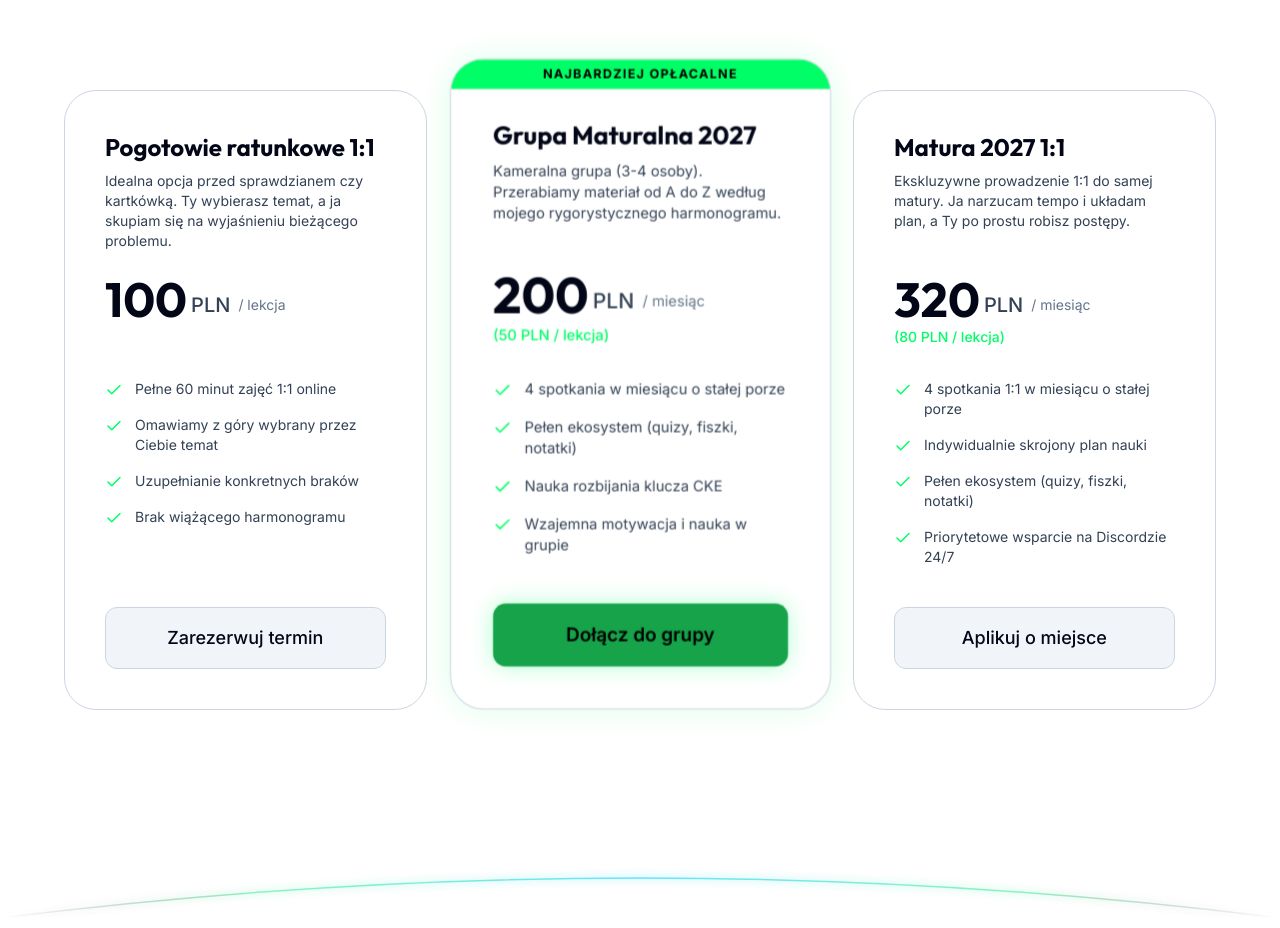
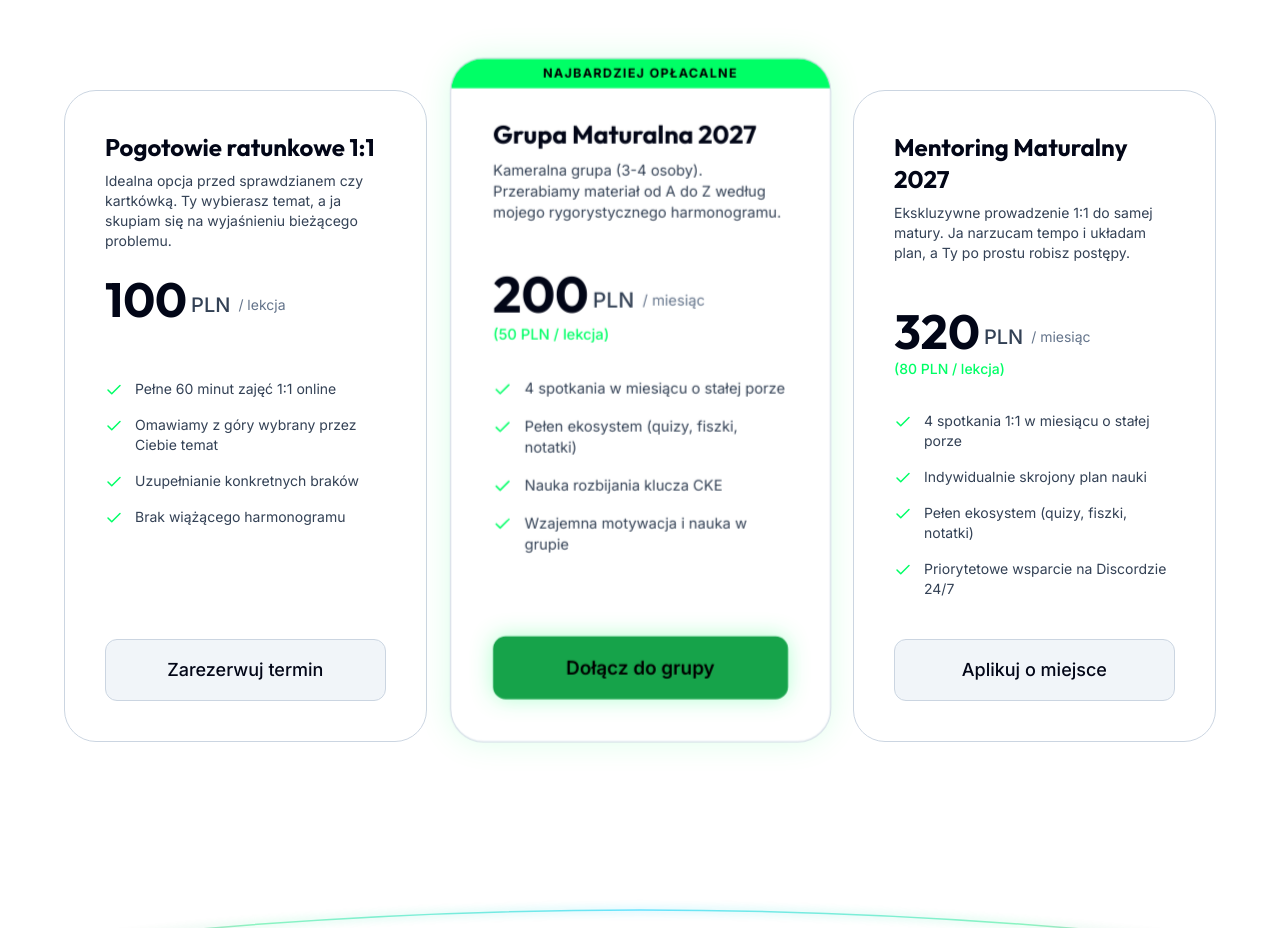
Before and after one commit to taachii/biolearn-landing, a Next.js app: page / in a window 1280 px wide. Shown: the part 4800-5728 px from the top of the page. Built offline with nearby package versions, Linux system fonts and the light colour scheme.

Commit message:
copy: rename 3rd package to Mentoring Maturalny 2027

```diff
--- a/components/sections/CennikSection.tsx
+++ b/components/sections/CennikSection.tsx
@@ -41,7 +41,7 @@ const PACKAGES = [
     isPopular: true
   },
   {
-    name: "Matura 2027 1:1",
+    name: "Mentoring Maturalny 2027",
     price: "320",
     period: "/ miesiąc",
     pricePerLesson: "(80 PLN / lekcja)",
```
